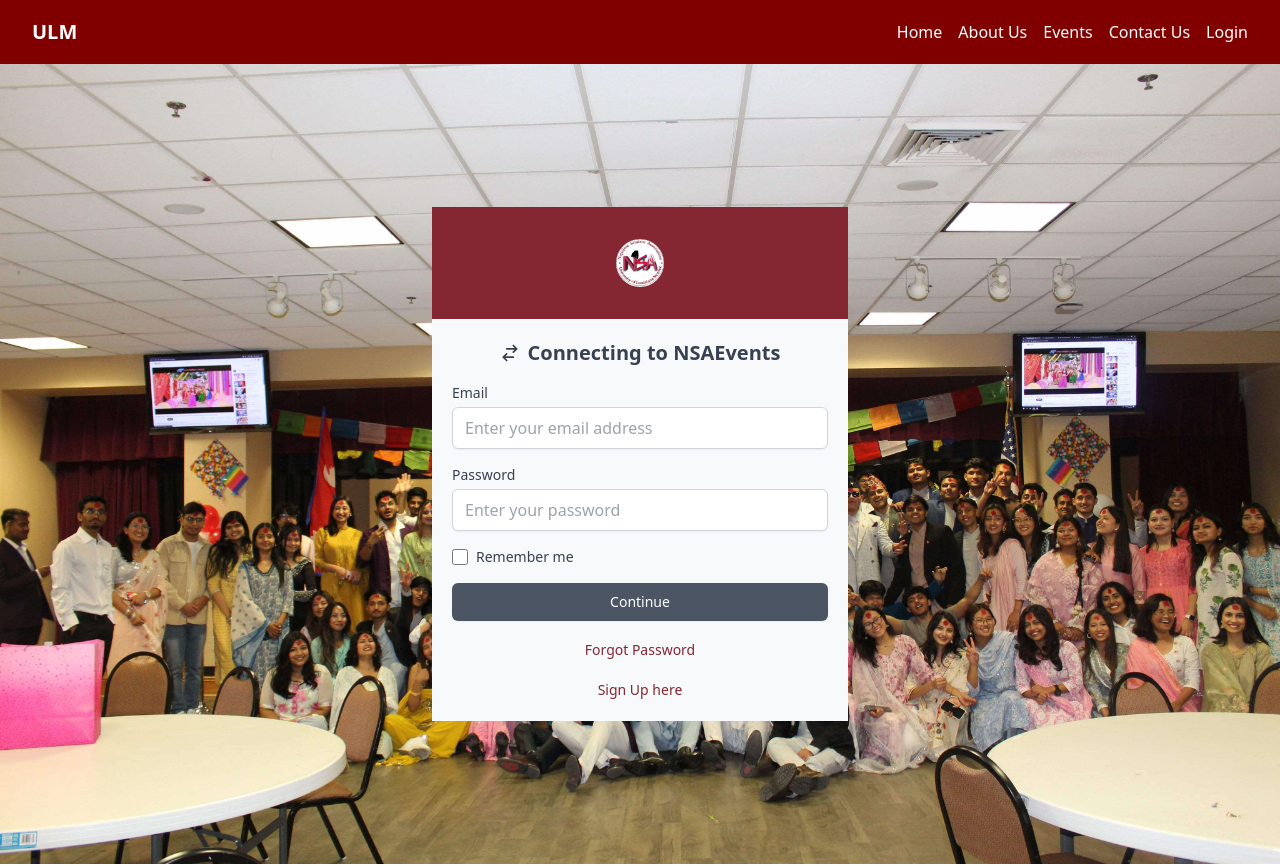
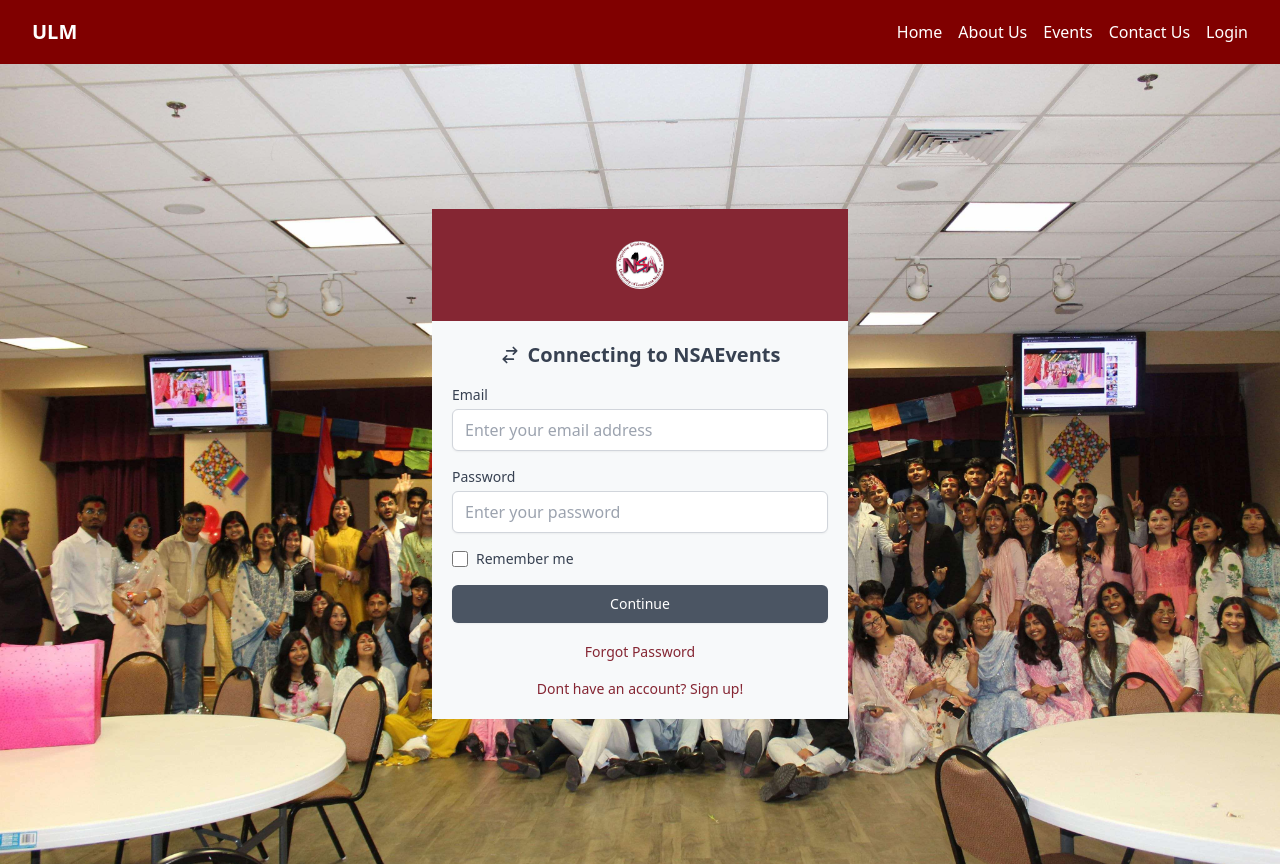
Before and after one commit to sagarkarki903/NSA, a React (Vite) app in the folder client/: page /login in a window 1280 px wide. Shown: the top 866 px of the page. Built offline with nearby package versions, Linux system fonts and the light colour scheme.

Commit message:
created a new branch sagarpart

```diff
--- a/client/src/App.jsx
+++ b/client/src/App.jsx
@@ -12,19 +12,19 @@ import SignUp from './components/SignUp';
 const App = () => {
   const [user, setUser] = useState(null);
 
-  // Function to handle setting the user data after login
   const handleLogin = (userData) => {
-    setUser(userData); // Set user data without saving to localStorage
+    setUser(userData);
   };
 
-  // Function to handle logout
   const handleLogout = () => {
     setUser(null);
   };
 
   return (
     <Router>
+      <div className="flex flex-col min-h-screen">
         <Navbar user={user} onLogout={handleLogout} />
+        <main className="flex-grow">
           <Routes>
             <Route path="/" element={<Home />} />
             <Route path="/about" element={<About />} />
@@ -33,7 +33,9 @@ const App = () => {
             <Route path="/login" element={<Login onLogin={handleLogin} />} />
             <Route path="/signUp" element={<SignUp />} />
           </Routes>
+        </main>
         <Footer />
+      </div>
     </Router>
   );
 };
--- a/client/src/components/Login.jsx
+++ b/client/src/components/Login.jsx
@@ -1,37 +1,29 @@
-import React, { useState } from 'react';
-import { useNavigate, Link } from 'react-router-dom';
-import axios from 'axios';
+import React, { useState, useEffect } from 'react';
 import nsaLogo from '../assets/nsaLogo.png';
 import backgroundImage from '../assets/nsagroup.jpg';
+import { Link } from 'react-router-dom'; // Ensure this import is here
+
+
 
 const Login = () => {
     const [email, setEmail] = useState('');
     const [password, setPassword] = useState('');
     const [rememberMe, setRememberMe] = useState(false);
-    const [error, setError] = useState('');
 
-    const navigate = useNavigate();
 
-    const handleSubmit = async (e) => {
+
+
+    const handleSubmit = (e) => {
         e.preventDefault();
-        setError('');
-        try {
-            const response = await axios.post('http://localhost:8080/login', { email, password });
-
-            if (response.status === 200) {
-                console.log('Login successful');
-                navigate('/'); // Redirect to home or another page after successful login
-            }
-        } catch (err) {
-            setError('Invalid email or password');
-            console.error('Login error:', err);
-        }
+        console.log('Email:', email);
+        console.log('Password', password);
+        console.log('RememberMe:', rememberMe);
     };
 
     return (
         <div
             className="min-h-screen bg-slate-500 flex items-center justify-center bg-cover bg-center bg-fixed px-4"
-            style={{
+           style={{
                 backgroundImage: `url(${backgroundImage})`,
                 backgroundSize: 'cover',
                 backgroundPosition: 'center',
@@ -46,6 +38,7 @@ const Login = () => {
 
                 <div className="p-4 md:p-5" style={{ backgroundColor: '#F7F9FA' }}>
                     <h2 className="text-lg md:text-xl font-semibold text-gray-700 mb-4 flex items-center justify-center">
+                        {/* SVG icon */}
                         <svg
                             className="w-5 h-5 mr-2"
                             fill="none"
@@ -63,11 +56,12 @@ const Login = () => {
                         Connecting to NSAEvents
                     </h2>
 
-                    {error && <p className="text-center text-red-500 mb-4">{error}</p>}
-
                     <form onSubmit={handleSubmit} className="space-y-4">
                         <div>
-                            <label htmlFor="email" className="block text-sm font-medium text-gray-700">
+                            <label
+                                htmlFor="email"
+                                className="block text-sm font-medium text-gray-700"
+                            >
                                 Email
                             </label>
                             <input
@@ -82,7 +76,10 @@ const Login = () => {
                         </div>
 
                         <div>
-                            <label htmlFor="password" className="block text-sm font-medium text-gray-700">
+                            <label
+                                htmlFor="password"
+                                className="block text-sm font-medium text-gray-700"
+                            >
                                 Password
                             </label>
                             <input
@@ -104,7 +101,10 @@ const Login = () => {
                                 onChange={(e) => setRememberMe(e.target.checked)}
                                 className="h-4 w-4 text-[#852633] focus:ring-[#852633] border-gray-300 rounded"
                             />
-                            <label htmlFor="remember-me" className="ml-2 block text-sm text-gray-700">
+                            <label
+                                htmlFor="remember-me"
+                                className="ml-2 block text-sm text-gray-700"
+                            >
                                 Remember me
                             </label>
                         </div>
@@ -117,15 +117,17 @@ const Login = () => {
                         </button>
 
                         <div className="mt-4 text-center">
-                            <Link to="/forgot-password" className="text-sm text-[#852633] hover:underline">
+                            <a href="#" className="text-sm text-[#852633] hover:underline">
                                 Forgot Password
-                            </Link>
+                            </a>
                         </div>
-                        <div className="mt-4 text-center">
-                            <Link to="/signUp" className="text-sm text-[#852633] hover:underline">
-                                Sign Up here
-                            </Link>
+
+                        <div className="mt-4 text-center text-[#852633] hover:underline text-sm">
+
+                            <Link to= "/signup"> Dont have an account? Sign up!</Link>
+
                         </div>
+
                     </form>
                 </div>
             </div>
```
Also changed, not shown: client/src/components/Home.jsx (line endings or trailing spaces). Lines whose indentation alone changed are shown as unchanged.
